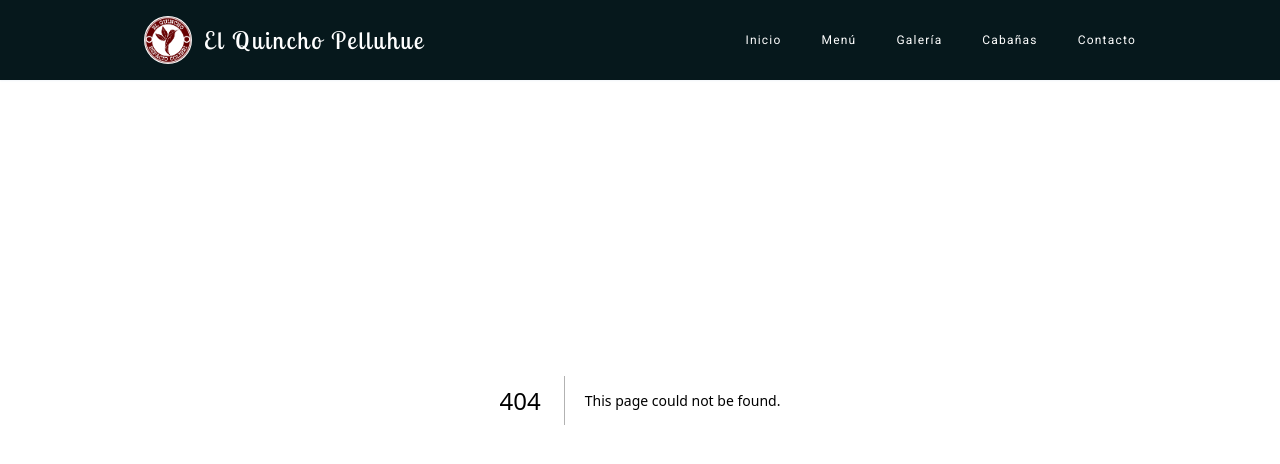
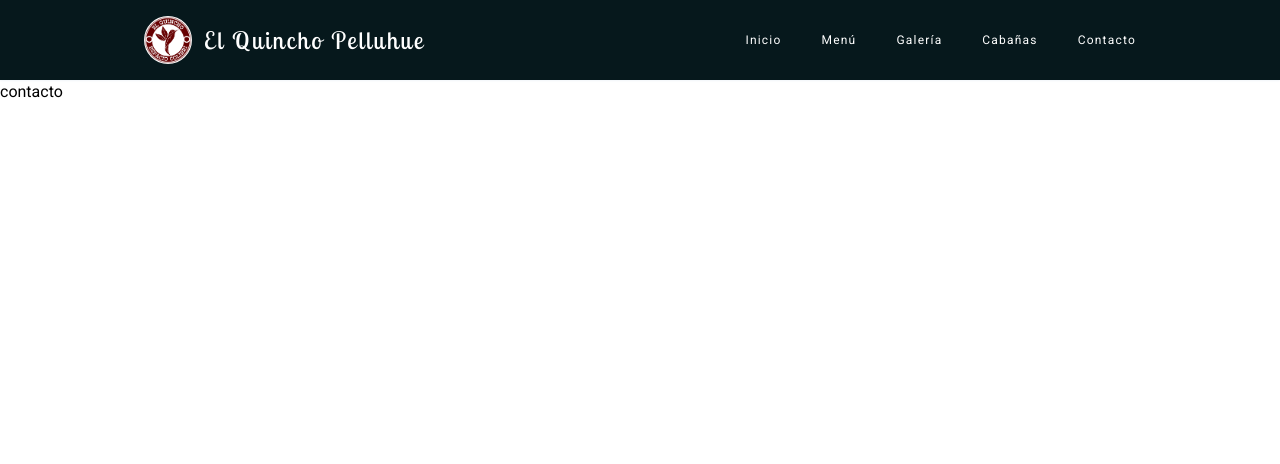
Before and after one commit to coderito/quincho_pelluhue, a Next.js app: page /contacto in a window 1280 px wide. Before the commit this address had no page. Shown: the top 464 px of the page. Built offline with nearby package versions, Linux system fonts and the light colour scheme.

Commit message:
creando seccion contacto

```diff
--- /dev/null
+++ b/src/app/contacto/page.jsx
@@ -0,0 +1,7 @@
+export default function Contacto() {
+    return (
+      <div className="container pt-20">
+        <h1>contacto</h1>
+      </div>
+    )
+}
```
